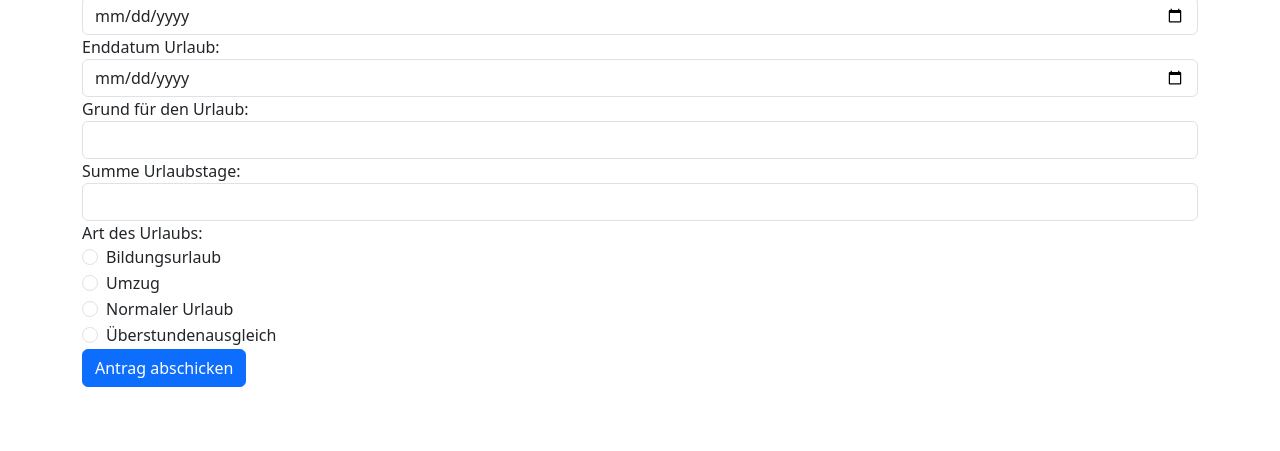
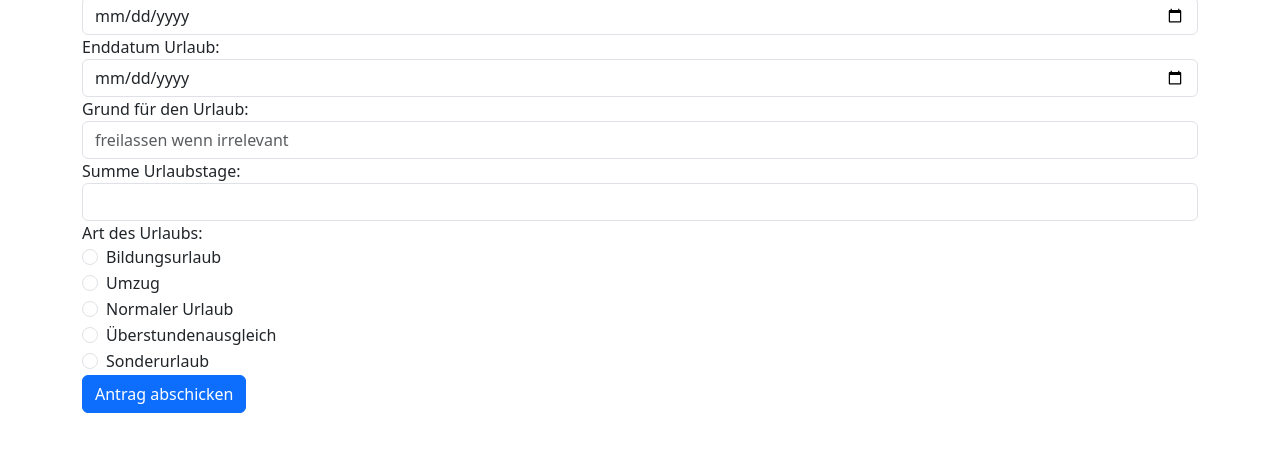
Before and after one commit to maxseidlitz/Urlaubsantragsverwaltung, a website: page html/antrag_stellen.html in a window 1280 px wide. Shown: the part 169-620 px from the top of the page. Drawn offline with nearby package versions, Linux system fonts and the light colour scheme.

Commit message:
Placeholder für "Grund des urlaubs" eingefügt.

```diff
--- a/html/antrag_stellen.html
+++ b/html/antrag_stellen.html
@@ -29,7 +29,7 @@
 
             <div class="form-group">
                 <label for="reason">Grund für den Urlaub:</label>
-                <input type="text" class="form-control" id="reason" name="reason">
+                <input type="text" class="form-control" id="reason" name="reason" placeholder="freilassen wenn irrelevant">
             </div>
 
             <div class="form-group">
@@ -59,8 +59,15 @@
                 <div class="form-check">
                     <input type="radio" class="form-check-input" id="ueberstundenausgleich" name="urlaubsart"
                         value="Ueberstundenausgleich">
-                    <label class="form-check-label" for="normalerUrlaub">Überstundenausgleich</label>
+                    <label class="form-check-label" for="ueberstundenausgleich">Überstundenausgleich</label>
                 </div>
+
+                <div class="form-check">
+                    <input type="radio" class="form-check-input" id="sonderurlaub" name="urlaubsart"
+                        value="Sonderurlaub">
+                    <label class="form-check-label" for="sonderurlaub">Sonderurlaub</label>
+                </div>
+
             </div>
 
             <button type="submit" class="btn btn-primary">Antrag abschicken</button>
```
